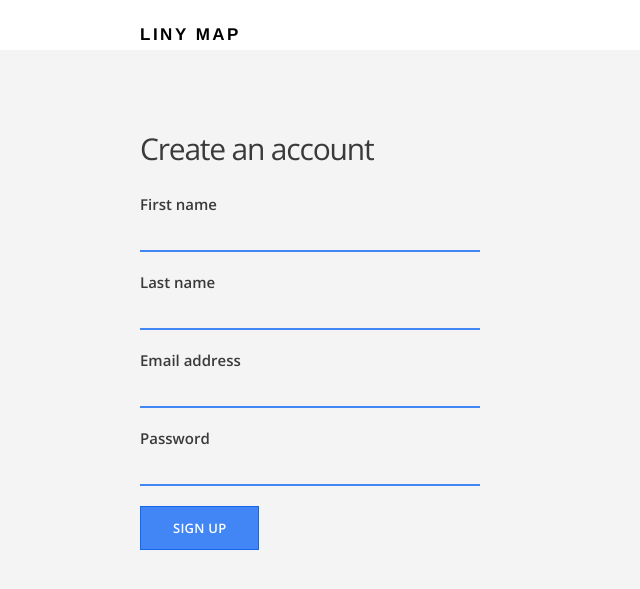
After one commit to liniolon/linymap, a Flask app: page /signup in a window 1280 px wide. The commit adds this page. Shown: the top 589 px of the page, without its empty margins (0-640 px from the left). Run offline with Flask 2, Linux system fonts and the light colour scheme; some libraries are stand-ins or nearby versions.

Commit message:
LINY MAP files

```diff
--- /dev/null
+++ b/forms.py
@@ -0,0 +1,22 @@
+from flask_wtf import Form
+from wtforms import StringField, PasswordField, SubmitField
+from wtforms.validators import DataRequired, Email, Length
+
+class SignupForm(Form):
+	first_name = StringField('First name', validators=[DataRequired("Please enter your first name.")])
+	last_name = StringField('Last name', validators=[DataRequired("Please enter your last name.")])
+	email  = StringField('Email address', validators=[DataRequired("Please enter your email."), Email('Enter a correct email address')])
+	password = PasswordField('Password', validators=[DataRequired("Please enter your password."), Length(min=6, message="Password must be 6 or more")])
+	submit = SubmitField('Sign up')
+
+class LoginForm(Form):
+
+	email = StringField('Email', validators=[DataRequired("Email field must not empty"), Email("Enter a correct email address")])
+	password  = PasswordField('Password', validators=[DataRequired("Enter your password"), Length(min=6, message="Should be more 6 charachter")])
+
+	submit = SubmitField("Sign in")
+
+
+class AddressForm(Form):
+	address = StringField('Address', validators=[DataRequired("Enter an address")])
+	submit = SubmitField('Explore')
--- a/routes.py
+++ b/routes.py
@@ -1,10 +1,93 @@
-from flask import Flask, render_template
+from flask import Flask, render_template,request, session, redirect, url_for
+from models import db, User , Place
+from forms import SignupForm, LoginForm, AddressForm
+import psycopg2
+
 
 app = Flask(__name__)
 
-@app.route('/', methods=("GET", "POST"))
+app.config['SQLALCHEMY_DATABASE_URI'] = 'mysql://root:4248417@localhost/learningflask'
+db.init_app(app)
+
+app.secret_key = "development-key"
+
+@app.route('/')
 def index():
 	return render_template('index.html')
 
+
+@app.route('/about')
+def about():
+	return render_template('about.html')
+
+@app.route('/signup', methods=['GET', 'POST'])
+def signup():
+	if 'email' in session:
+		return redirect(url_for('home'))
+
+	form = SignupForm()
+
+	if request.method == "POST":
+		if form.validate() == False:
+			return render_template('signup.html', form=form)
+		else:
+			newuser = User(form.first_name.data,form.last_name.data, form.email.data, form.password.data)
+			db.session.add(newuser)
+			db.session.commit()
+
+			session['email'] = newuser.email
+			return redirect(url_for('home'))
+	elif request.method == "GET":
+		return render_template('signup.html', form=form)
+
+@app.route('/login', methods=['GET', 'POST'])
+def login():
+	if 'email' in session:
+		return redirect(url_for('home'))
+	form = LoginForm()
+
+	if request.method == "POST":
+		if form.validate() == False:
+			return render_template('login.html', form=form)
+		else:
+			email = form.email.data
+			password = form.password.data
+
+			user = User.query.filter_by(email=email).first()
+			if user is not None and user.check_password(password):
+				session['email'] = form.email.data
+				return redirect(url_for('home'))
+			else:
+				return redirect(url_for('login'))
+	elif request.method == "GET":
+		return render_template('login.html', form=form)
+
+@app.route('/logout', methods=['GET', 'POST'])
+def logout():
+	session.pop('email', None)
+	return redirect(url_for('index'))
+
+@app.route('/home',  methods=["GET", "POST"])
+def home():
+	if 'email' not in session:
+		return redirect('login')
+	form = AddressForm()
+
+	places=[]
+	my_coordinates = (37.4221, -122.0844)
+
+	if request.method == "POST":
+		if form.validate() == False:
+			return render_template('home.html', form=form)
+		else:
+			address = form.address.data
+			p=Place()
+			my_coordinates = p.address_to_latlng(address)
+			places = p.query(address)
+			return render_template('home.html', form=form, my_coordinates=my_coordinates, places=places)
+	#		pass
+
+	elif request.method == "GET":
+		return render_template('home.html', form=form, my_coordinates=my_coordinates, places=places)
 if __name__ == '__main__':
 	app.run(debug=True, port=8000)
--- a/static/css/main.css
+++ b/static/css/main.css
@@ -85,6 +85,19 @@ a {
   text-transform: uppercase;
 }
 
+.btn-warning {
+  background: #FFA500;
+  border: 1px solid #e6e6e6;
+  color: #FFFFFF;
+  font-family: 'Open Sans', sans-serif;
+  font-size: 13px;
+  font-weight: 600;
+  letter-spacing: 0.23px;
+  padding: 12px 32px;
+  text-align: center;
+  text-decoration: none;
+  text-transform: uppercase;
+}
 
 
 /*
--- a/templates/index.html
+++ b/templates/index.html
@@ -5,8 +5,8 @@
 	<div class="container">
 		<div class="section-content">
 			<h2>Discover place near you.</h2>
-			<a href="#" class="btn-primary">Sign Up</a>
-			<a href="#" class="btn-secondary">Learning More</a>
+			<a href="{{ url_for('signup') }}" class="btn-primary">Sign Up</a>
+			<a href="{{ url_for('about') }}" class="btn-secondary">Learning More</a>
 		</div>
 		<div class="section-device">
 			<img src="static/img/device.png" />
--- a/templates/layout.html
+++ b/templates/layout.html
@@ -3,11 +3,13 @@
 	<head>
 		<link href="http://fonts.googleapis.com/css?family=Open+Sans:300,400,600" rel="stylesheet" />
 		<link href="{{ url_for('static', filename='css/main.css') }}" rel="stylesheet" />
+		 <link rel="stylesheet" href="https://unpkg.com/leaflet@1.0.3/dist/leaflet.css" />
+		  <script src="https://unpkg.com/leaflet@1.0.3/dist/leaflet.js"></script>
 	</head>
 	<body>
 		<header>
 			<div class="container">
-				<h1 class="title">Learning Flask</h1>
+				<h1 class="title">LINY MAP</h1>
 			</div>
 		</header>
 		{% block content %}
--- /dev/null
+++ b/templates/signup.html
@@ -0,0 +1,64 @@
+{% extends "layout.html" %}
+
+{% block content %}
+	<main class="container signup-section">
+		<div class="section-content">
+			<h2>Create an account</h2>
+
+			<form method="POST" action="/signup">
+				{{ form.hidden_tag() }}
+
+				<div class="form-group">
+					{{ form.first_name.label }}
+
+					{% if form.first_name.errors %}
+						{% for error in form.first_name.errors %}
+							<p class="error-message">{{ error }}</p>
+						{% endfor %}
+					{% endif %}
+
+					{{ form.first_name }}
+				</div>
+
+				<div class="form-group">
+					{{ form.last_name.label }}
+
+					{% if form.last_name.errors %}
+						{% for error in form.last_name.errors %}
+							<p class="error-message">{{ error }}</p>
+						{% endfor %}
+					{% endif %}
+
+					{{ form.last_name }}
+				</div>
+
+				<div class="form-group">
+					{{ form.email.label }}
+
+					{% if form.email.errors %}
+						{% for error in form.email.errors %}
+							<p class="error-message">{{ error }}</p>
+						{% endfor %}
+					{% endif %}
+
+
+					{{ form.email }}
+				</div>
+
+				<div class="form-group">
+					{{ form.password.label }}
+
+					{% if form.password.errors %}
+						{% for error in form.password.errors %}
+							<p class="error-message">{{ error }}</p>
+						{% endfor %}
+					{% endif %}
+
+					{{ form.password }}
+				</div>
+				{{ form.submit(class="btn-primary") }}
+			</form>
+		</div>
+
+	</main>
+{% endblock %}
```
Also changed, not shown: models.py (added, +75 -0 lines), requirements.txt (+103 -6 lines), templates/about.html (added, +11 -0 lines), templates/home.html (added, +62 -0 lines), templates/login.html (added, +32 -0 lines), README.md, 1 other file.
